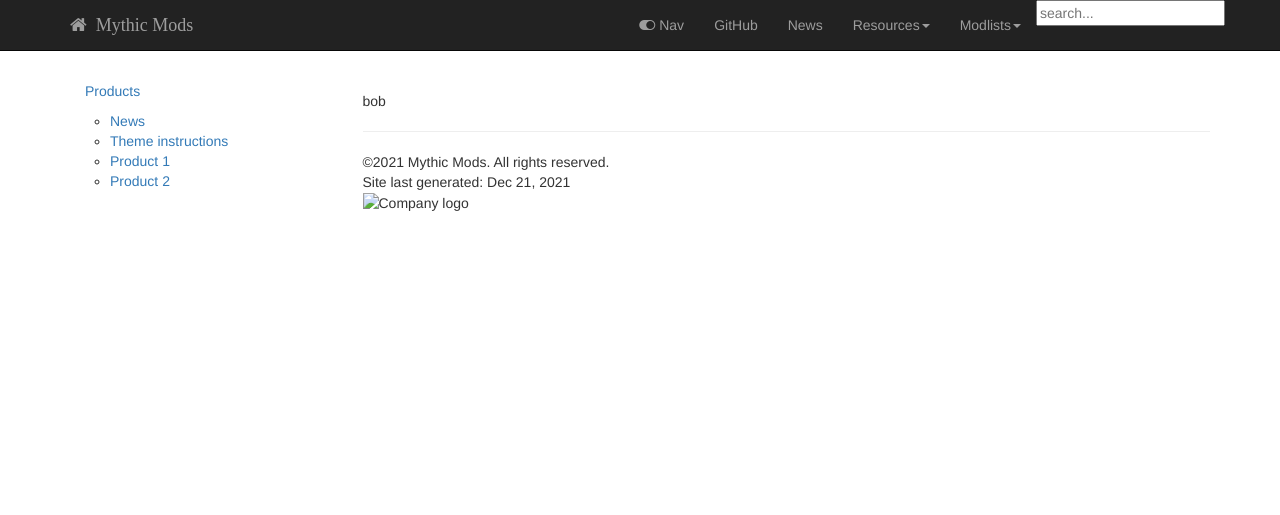
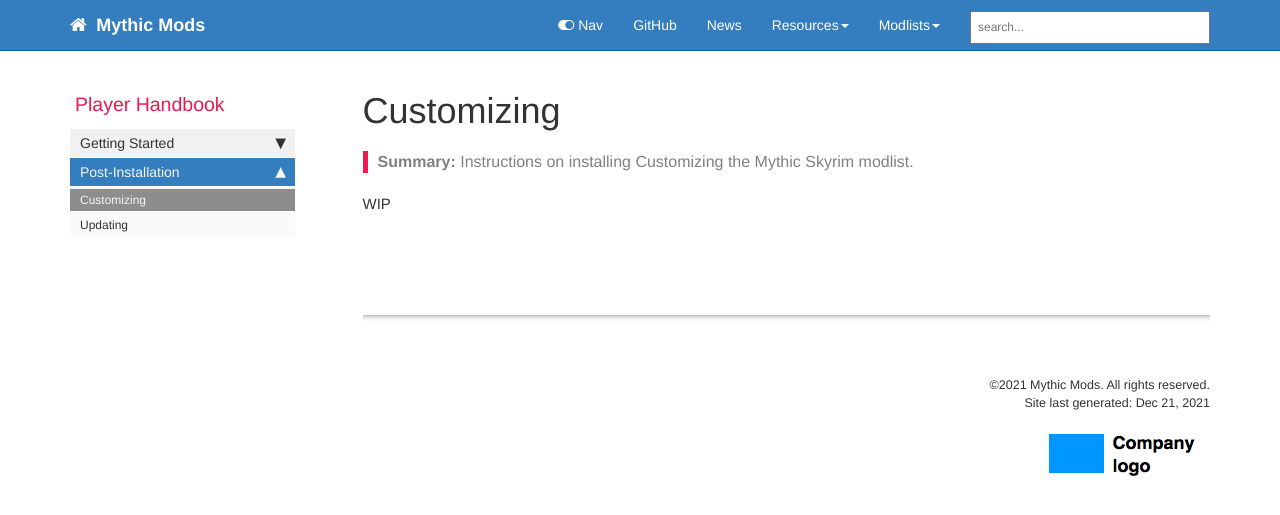
Before and after one commit to mythic-mods/mythic-mods.github.io, a Jekyll site: the page built from pages/mythic-skyrim/mythic-skyrim-customizing.md, in a window 1280 px wide. Shown: the top 515 px of the page. Built offline with Jekyll 4.4.1, drawn with Linux system fonts in a browser that asks for light colours; nearby versions of some CDN libraries; our own code applies the rules of GitHub Pages for plain Markdown files; library files that are not in the unit come from our copies; comment, search, counter and statistics services are not loaded.

Commit message:
Update mythic-skyrim-customizing.md

```diff
--- a/pages/mythic-skyrim/mythic-skyrim-customizing.md
+++ b/pages/mythic-skyrim/mythic-skyrim-customizing.md
@@ -1 +1,9 @@
-bob
+---
+title: Customizing
+sidebar: mythic-skyrim-sidebar
+toc: true
+permalink: mythic-skyrim-customizing.html
+folder: mythic-skyrim
+summary: Instructions on installing Customizing the Mythic Skyrim modlist.
+---
+WIP
```
